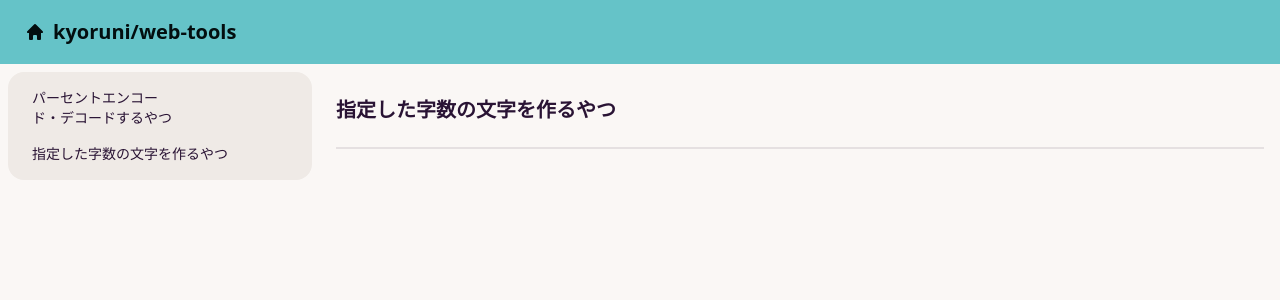
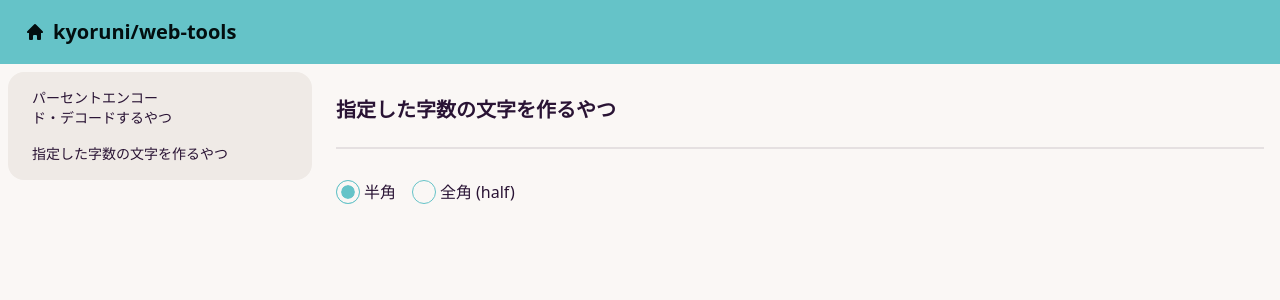
Before and after one commit to kyoruni/web-tools, a Nuxt app: page /string-generator in a window 1280 px wide. Shown: the top 300 px of the page. Built offline with nearby package versions, Linux system fonts and the light colour scheme.

Commit message:
:wrench: 半角or全角の選択

```diff
--- a/pages/string-generator.vue
+++ b/pages/string-generator.vue
@@ -1,5 +1,20 @@
 <template>
   <div class="string-generator">
     <PageTitle :value="'指定した字数の文字を作るやつ'" />
+    <div class="flex items-center pb-4">
+      <input type="radio" name="charWidthType" id="half" :class="radioClass" value="half" v-model="charWidthType" />
+      <label for="half" :class="labelClass" class="pr-4">半角</label>
+      <input type="radio" name="charWidthType" id="full" :class="radioClass" value="full" v-model="charWidthType" />
+      <label for="full" :class="labelClass">全角</label>
+      ({{ charWidthType }})
+    </div>
   </div>
 </template>
+
+<script setup>
+import { ref } from 'vue';
+const charWidthType = ref('half'); // half or full
+
+const radioClass = 'radio radio-primary';
+const labelClass = 'label cursor-pointer';
+</script>
```
